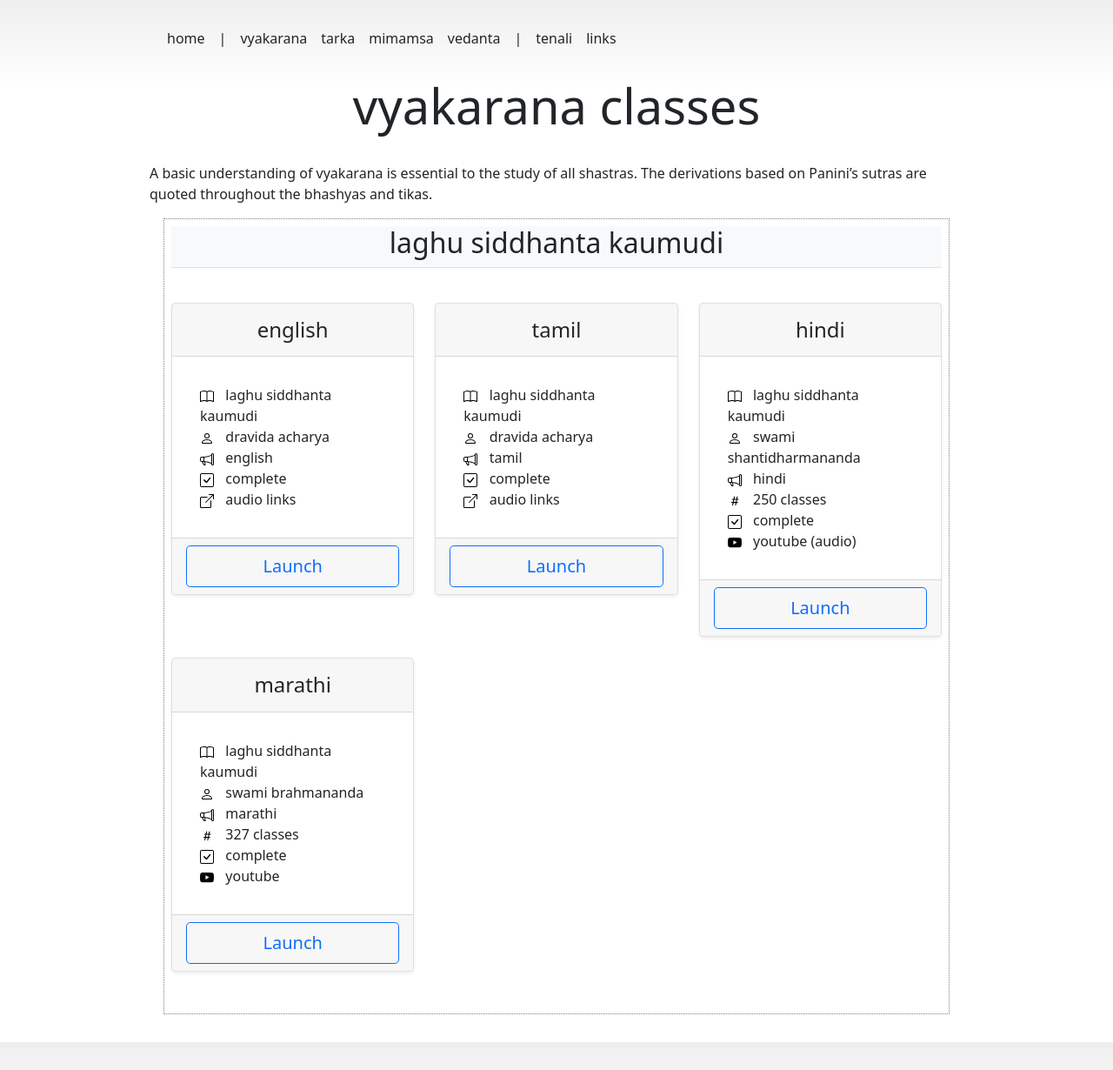
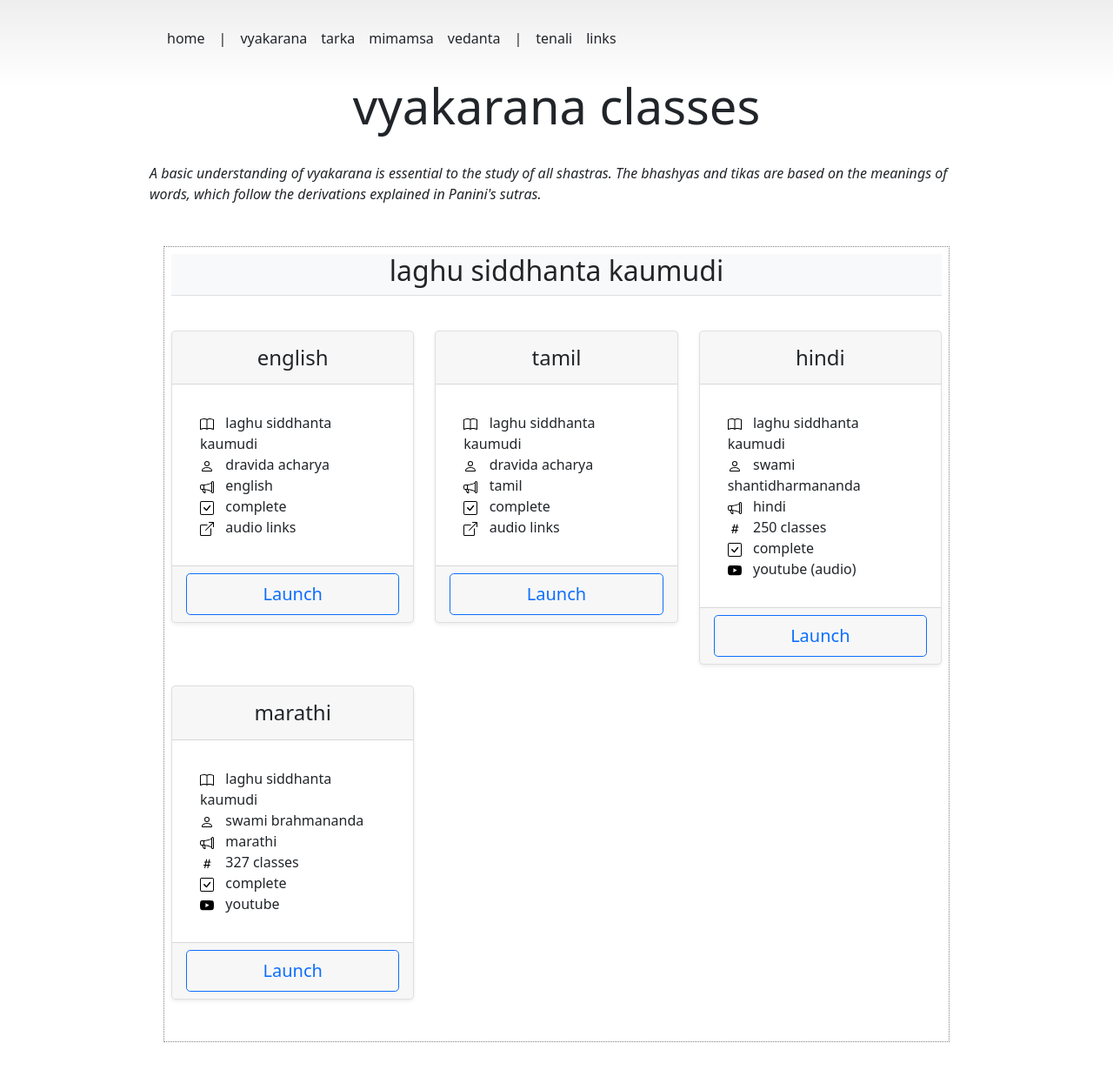
Before and after one commit to aupasana/vedanta, a Jekyll site: the page built from classes/vyakarana.md, in a window 1280 px wide. Shown: the whole page at 87% size. Built offline with Jekyll 4.4.1, drawn with Linux system fonts in a browser that asks for light colours; before the commit the page ends 1198 px from its top, so only the background shows below that.

```diff
--- a/assets/vedanta.css
+++ b/assets/vedanta.css
@@ -37,6 +37,7 @@ h3 {
 
 .page-description {
   padding-bottom: 2rem;
+  font-style: italic;
 }
 
 .classes-by-tag {
--- a/classes/vyakarana.md
+++ b/classes/vyakarana.md
@@ -6,6 +6,9 @@ layout: class
 shastra: vyakarana
 ---
 
-A basic understanding of vyakarana is essential to the study of all shastras. The derivations based on Panini's sutras are quoted throughout the bhashyas and tikas.
+<div class="page-description">
+A basic understanding of vyakarana is essential to the study of all shastras. The bhashyas and tikas
+are based on the meanings of words, which follow the derivations explained in Panini's sutras.
+</div>
 
 {% include classes_by_tag.html tag="laghu" display="laghu siddhanta kaumudi" %}
```
Also changed, not shown: _cards_syllabus_tenali/01_vyakarana.md (+1 -1 lines), _cards_syllabus_tenali/06_vada.md (+2 -0 lines), _includes/syllabus_from_cards_backup.html (deleted, +0 -27 lines), classes/tenali.md (+2 -2 lines).
